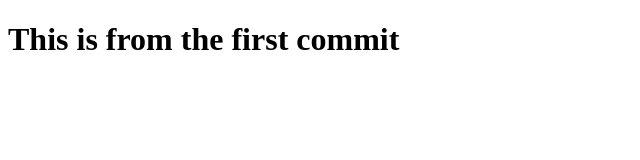
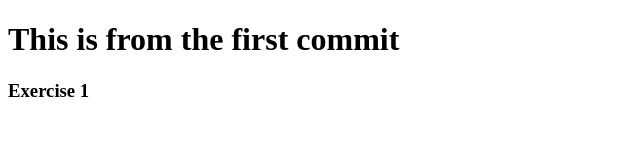
Before and after one commit to Arjan269/git-practice, a plain HTML site: page index.html in a window 1280 px wide. Shown: the whole page, without its empty margins (0-640 px from the left). Drawn offline with Linux system fonts and the light colour scheme.

Commit message:
idk i just work here

```diff
--- a/index.html
+++ b/index.html
@@ -8,5 +8,8 @@
 <body>
     <!-- First Commit -->
      <h1>This is from the first commit</h1>
+
+     <!-- Exercise 1 -->
+      <h3>Exercise 1</h3>
 </body>
 </html>
```
